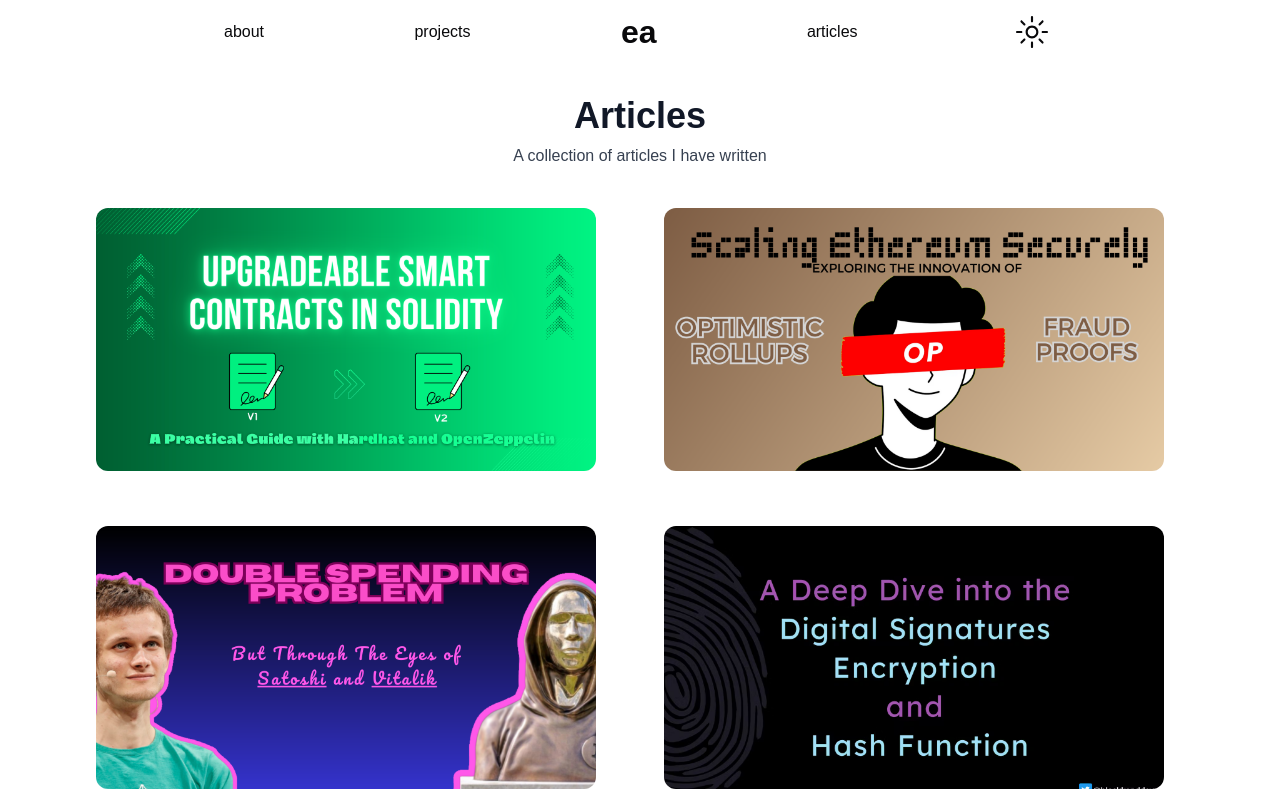
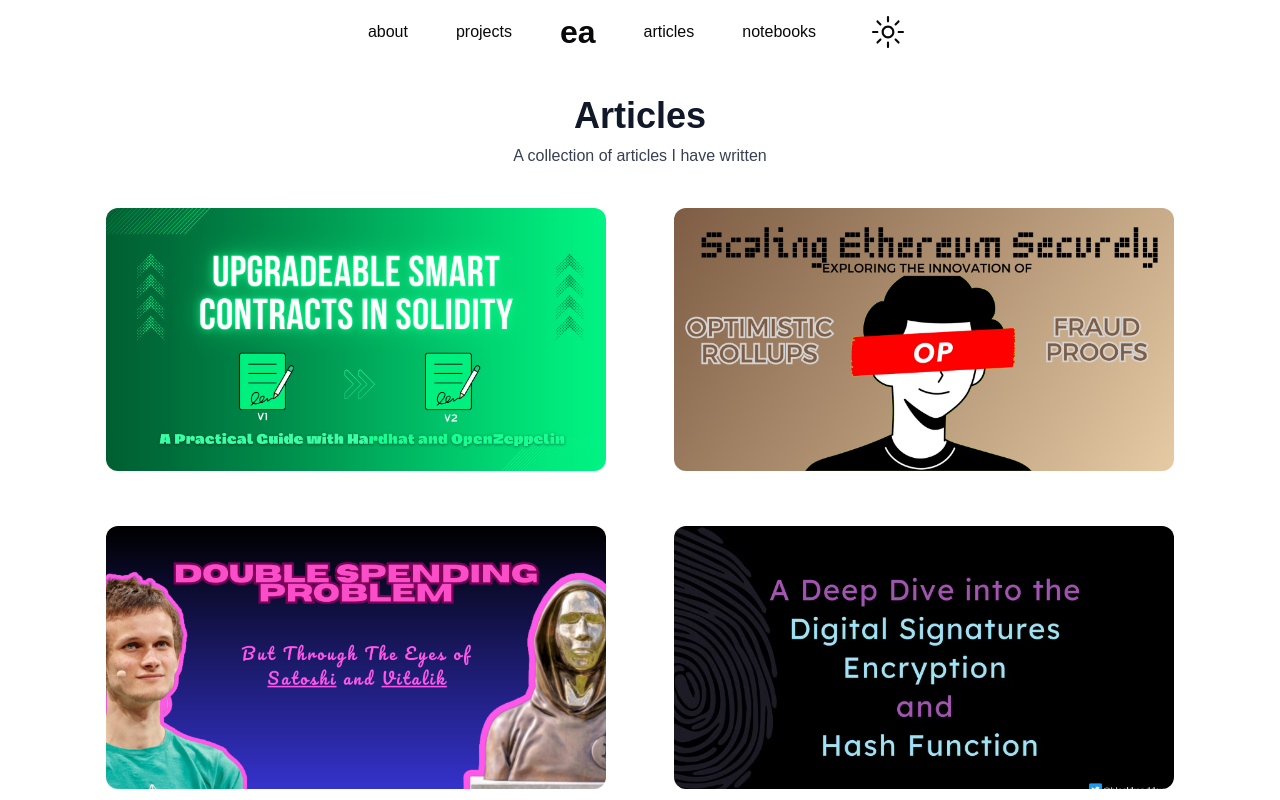
Before and after one commit to emreaslan7/emreaslan.dev, a Next.js app: page /articles in a window 1280 px wide. Shown: the top 800 px of the page. Built offline with nearby package versions, Linux system fonts and the light colour scheme.

Commit message:
navbar with hamburger menu

```diff
--- a/app/articles/page.tsx
+++ b/app/articles/page.tsx
@@ -19,7 +19,7 @@
       </div>
       <Container maxWidth="max-w-6xl">
         <div className="mt-10">
-          <div className="grid grid-cols-1 md:grid-cols-2 gap-y-16 gap-x-12">
+          <div className="grid grid-cols-1 md:grid-cols-2 gap-y-16 gap-x-12 justify-items-center">
             {articles.map((article, index) => (
               <ArticlesCard
                 key={index}
--- /dev/null
+++ b/app/notebooks/page.tsx
@@ -0,0 +1,31 @@
+import React from "react";
+import Link from "next/link";
+
+const notebooks = [
+  { id: 1, title: "Notebook 1", description: "Description for Notebook 1" },
+  { id: 2, title: "Notebook 2", description: "Description for Notebook 2" },
+  { id: 3, title: "Notebook 3", description: "Description for Notebook 3" },
+  { id: 4, title: "Notebook 4", description: "Description for Notebook 4" },
+];
+
+const NotebooksPage = () => {
+  return (
+    <div className="container mx-auto py-10">
+      <h1 className="text-2xl font-bold mb-6">Notebooks</h1>
+      <div className="grid grid-cols-1 md:grid-cols-2 gap-y-16 gap-x-12 justify-items-center">
+        {notebooks.map((notebook) => (
+          <div
+            key={notebook.id}
+            className="border p-4 rounded shadow-md w-full max-w-xs"
+          >
+            <h2 className="text-xl font-semibold">{notebook.title}</h2>
+            <p className="text-gray-600">{notebook.description}</p>
+            <Link href={`/notebooks/${notebook.id}`}>View Details</Link>
+          </div>
+        ))}
+      </div>
+    </div>
+  );
+};
+
+export default NotebooksPage;
--- a/components/navbar.tsx
+++ b/components/navbar.tsx
@@ -4,6 +4,7 @@
 import { ThemeSwitchButton } from "@/components/theme-switch-button";
 import { info } from "@/info/index";
 import Container from "@/components/container";
+import { HiMenu, HiX } from "react-icons/hi"; // Hamburger menü ve kapama simgeleri için import
 
 const links = [
   {
@@ -27,16 +28,64 @@
     to: "/articles",
     active: "articles",
   },
+  {
+    name: "Notebooks",
+    to: "/notebooks",
+    active: "notebooks",
+  },
 ];
+
+const mobileLinks = [
+  links[2], // İlk olarak "initials"
+  links[0], // Sonra "About"
+  links[1], // Sonra "Projects"
+  links[3], // Sonra "Articles"
+  links[4], // Son olarak "Notebooks"
+];
+
+import { useEffect } from "react"; // Yeni import
+// ... existing code ...
 
 export default function Navbar() {
   const [active, setActive] = useState("home"); // Varsayılan aktif bağlantı
+  const [isOpen, setIsOpen] = useState(false); // Menü durumu
+
+  // Menü açma/kapama fonksiyonu
+  const toggleMenu = () => {
+    setIsOpen(!isOpen);
+  };
+
+  useEffect(() => {
+    // Ekran boyutuna göre menüyü kapat
+    const handleResize = () => {
+      if (window.innerWidth > 768) {
+        setIsOpen(false);
+      }
+    };
+    window.addEventListener("resize", handleResize);
+    return () => window.removeEventListener("resize", handleResize);
+  }, []);
 
   return (
     <Container maxWidth="max-w-4xl">
-      <nav className="w-full transition-all pt-2">
-        <ul className="flex justify-between items-center gap-8 lowercase text-base">
-          {links.map((link, index) => (
+      <button
+        onClick={toggleMenu}
+        className="md:hidden absolute top-2 left-2 p-1"
+      >
+        {isOpen ? <HiX size={32} /> : <HiMenu size={32} />}{" "}
+        {/* Hamburger menü simgesi */}
+      </button>
+      <nav className="w-full transition-all pt-2 flex justify-center">
+        <div className="flex justify-center items-center w-full max-w-4xl">
+          <ul
+            className={`flex flex-col md:flex-row justify-between items-center gap-12 lowercase text-base $transition-all duration-300 ease-in-out ${
+              isOpen
+                ? "max-h-screen opacity-100"
+                : "max-h-0 opacity-0 overflow-hidden md:flex md:opacity-100 md:max-h-full"
+            }`}
+          >
+            {isOpen
+              ? mobileLinks.map((link, index) => (
                   <li
                     key={index}
                     className={`text-center transition-transform hover:translate-y-[-3px] ${
@@ -48,22 +97,97 @@
                     <Link
                       href={link.to}
                       passHref
-                onClick={() => setActive(link.active)}
+                      onClick={() => {
+                        setActive(link.active);
+                        setIsOpen(false); // Menü kapat
+                      }}
                       className="hover:text-current"
                     >
                       {link.type === "initials" ? (
-                  <h1 className="py-2 text-[2rem] font-bold">{link.name}</h1>
+                        <h1 className="py-2 text-[2rem] font-bold">
+                          {link.name}
+                        </h1>
+                      ) : (
+                        <p className="py-2">{link.name}</p>
+                      )}
+                    </Link>
+                  </li>
+                ))
+              : links.map((link, index) => (
+                  <li
+                    key={index}
+                    className={`text-center transition-transform hover:translate-y-[-3px] ${
+                      link.active === active
+                        ? "border-b-5 border-solid border-b-current"
+                        : ""
+                    }`}
+                  >
+                    <Link
+                      href={link.to}
+                      passHref
+                      onClick={() => {
+                        setActive(link.active);
+                        setIsOpen(false); // Menü kapat
+                      }}
+                      className="hover:text-current"
+                    >
+                      {link.type === "initials" ? (
+                        <h1 className="py-2 text-[2rem] font-bold">
+                          {link.name}
+                        </h1>
                       ) : (
                         <p className="py-2">{link.name}</p>
                       )}
                     </Link>
                   </li>
                 ))}
-          <li>
+          </ul>
+          <div className="absolute top-2 right-2 md:static md:top-auto md:right-auto pl-12">
+            {" "}
+            {/* Butonu sağ üstte konumlandır */}
             <ThemeSwitchButton />
-          </li>
-        </ul>
+          </div>
+        </div>
       </nav>
     </Container>
   );
 }
+
+// export default function Navbar() {
+//   const [active, setActive] = useState("home"); // Varsayılan aktif bağlantı
+
+//   return (
+//     <Container maxWidth="max-w-4xl">
+//       <nav className="w-full transition-all pt-2">
+//         <ul className="flex justify-between items-center gap-8 lowercase text-base">
+//           {links.map((link, index) => (
+//             <li
+//               key={index}
+//               className={`text-center transition-transform hover:translate-y-[-3px] ${
+//                 link.active === active
+//                   ? "border-b-5 border-solid border-b-current"
+//                   : ""
+//               }`}
+//             >
+//               <Link
+//                 href={link.to}
+//                 passHref
+//                 onClick={() => setActive(link.active)}
+//                 className="hover:text-current"
+//               >
+//                 {link.type === "initials" ? (
+//                   <h1 className="py-2 text-[2rem] font-bold">{link.name}</h1>
+//                 ) : (
+//                   <p className="py-2">{link.name}</p>
+//                 )}
+//               </Link>
+//             </li>
+//           ))}
+//           <li>
+//             <ThemeSwitchButton />
+//           </li>
+//         </ul>
+//       </nav>
+//     </Container>
+//   );
+// }
```
Lines whose indentation alone changed are shown as unchanged.
